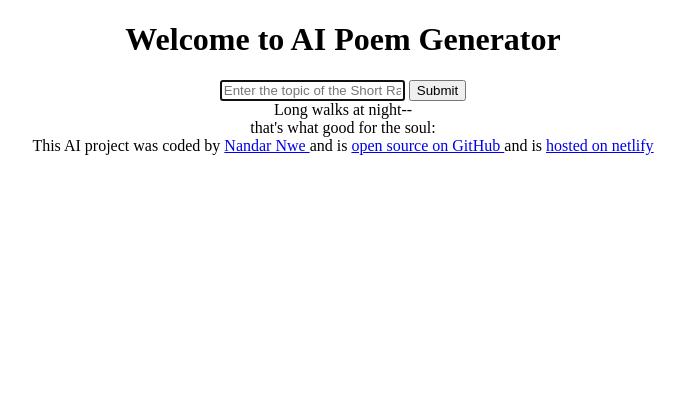
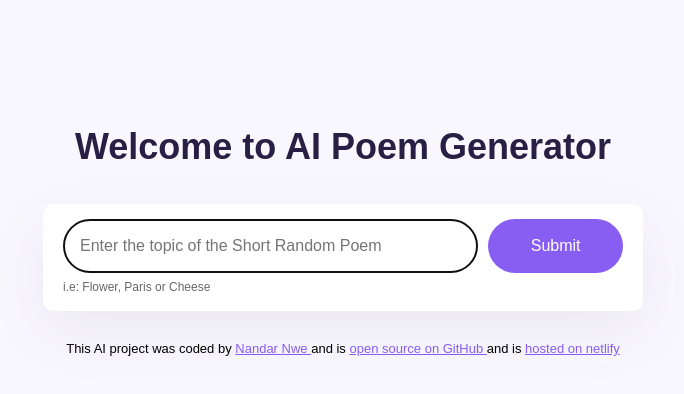
Before and after one commit to Nandar-MaryAnn/AI-poem-generator, a plain HTML site: page index.html in a window 1280 px wide. Shown: the whole page, without its empty margins (297-981 px from the left). Drawn offline with Linux system fonts and the light colour scheme.

Commit message:
Added styling to project

```diff
--- a/index.html
+++ b/index.html
@@ -7,27 +7,29 @@
     <title>AI Poem Generator</title>
   </head>
   <body>
+    <div class="container">
     <header>
       <h1>Welcome to AI Poem Generator</h1>
     </header>
     <main>
-      <form>
+      <div class="form-container">
+      <form id="poem-generator-form">
         <input
           type="text"
           placeholder="Enter the topic of the Short Random Poem"
           autofocus
           required
           autocomplete="off"
+          class="instructions"
+          id="user-instructions"
         />
-        <input type="submit" />
+        <input type="submit"  class="submit-button"/>
       </form>
 
-      <div>
-        Long walks at night--
-        <br />
-        that's what good for the soul:
+      <div class="hint">i.e: Flower, Paris or Cheese</div>
       </div>
-    </main>
+      <div class="poem hidden" id="poem"></div>
+        </main>
 
     <footer>
       This AI project was coded by
--- a/src/style.css
+++ b/src/style.css
@@ -1,3 +1,98 @@
 body {
+  background-color: #f9f7fe;
+  font-family: Arial, Helvetica, sans-serif;
+}
+a {
+  color: #885df1;
+}
+.container {
+  margin: 120px auto;
+  max-width: 600px;
+}
+header {
+  margin-bottom: 30px;
+}
+h1 {
   text-align: center;
+  font-weight: 800;
+  font-size: 36px;
+  line-height: 1.5;
+  color: #272044;
 }
+.form-container {
+  background-color: white;
+  margin-bottom: 30px;
+  border-radius: 10px;
+  box-shadow: 0px 20px 60px rgba(65, 50, 100, 0.08);
+  padding: 15px 20px;
+}
+
+form {
+  display: flex;
+}
+
+.hint {
+  line-height: 1.5;
+  margin-top: 5px;
+  opacity: 0.6;
+  font-size: 12px;
+}
+
+.instructions {
+  padding: 16px;
+  border: 1px solid rgba(39, 33, 66, 0.5);
+  width: 80%;
+  font-size: 16px;
+  border-radius: 50px;
+  line-height: 20px;
+  color: #272044;
+}
+
+.submit-button {
+  margin-left: 10px;
+  background: #885df1;
+  color: white;
+  border: none;
+  width: 150px;
+  font-size: 16px;
+  border-radius: 50px;
+  padding: 14px 24px;
+}
+
+.poem {
+  font-size: 16px;
+  background-color: #fff;
+  padding: 20px;
+  line-height: 2;
+  border-left: 3px solid #885df1;
+  box-shadow: 0px 4px 30px 0px rgba(39, 33, 66, 0.03);
+}
+
+.hidden {
+  display: none;
+}
+
+.poem strong {
+  color: #885df1;
+}
+
+footer {
+  text-align: center;
+  font-size: 13px;
+  margin-top: 30px;
+}
+
+.generating {
+  animation: blink-animation 1s steps(5, start) infinite;
+}
+
+@keyframes blink-animation {
+  to {
+    visibility: hidden;
+  }
+}
+@-webkit-keyframes blink-animation {
+  to {
+    visibility: hidden;
+  }
+}
```
